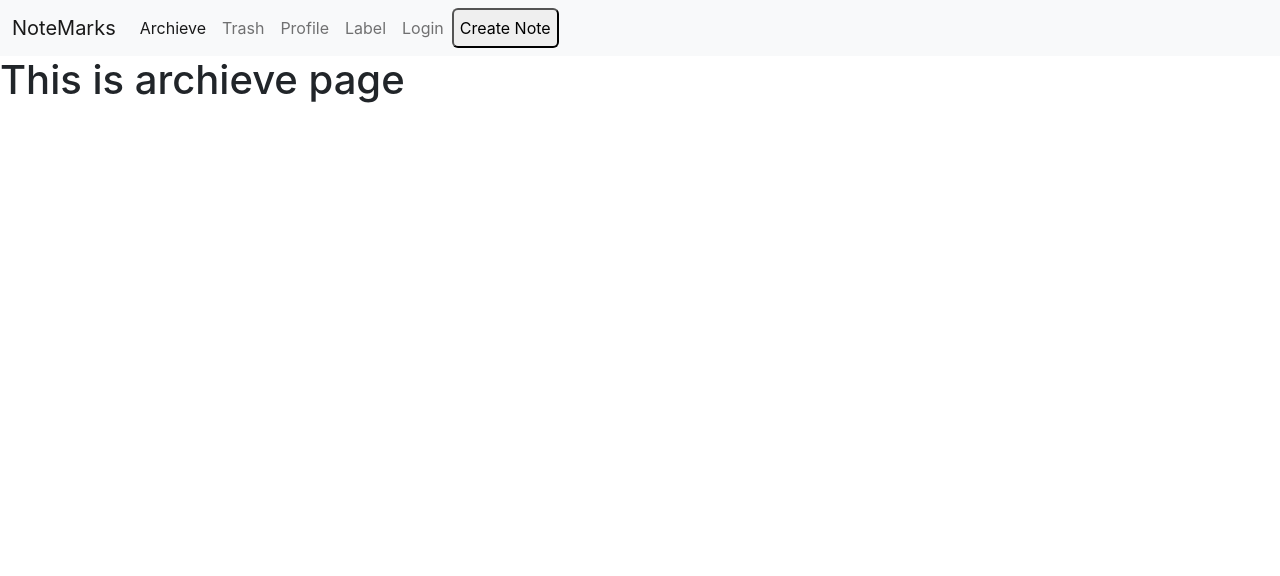
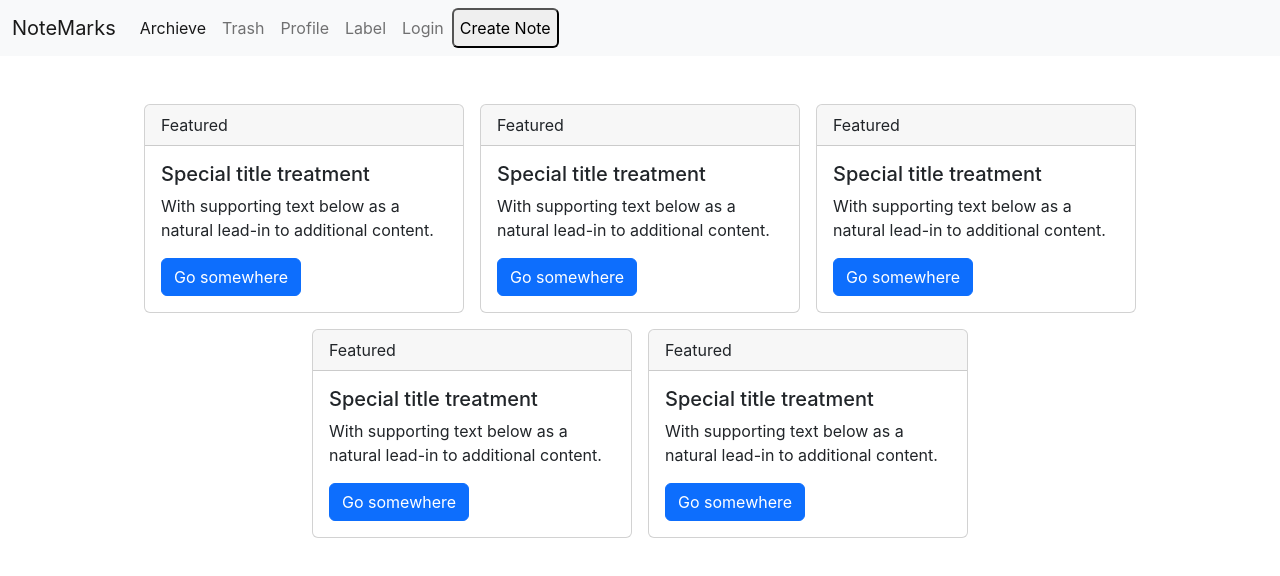
Before and after one commit to saketkum11/notemarks, a React (Create React App) app: page /archive in a window 1280 px wide. Shown: the top 576 px of the page. Built offline with nearby package versions, Linux system fonts and the light colour scheme; what miragejs would draw is missing.

Commit message:
added: html and style

```diff
--- a/src/Page/Archieve/Archieve.jsx
+++ b/src/Page/Archieve/Archieve.jsx
@@ -1,7 +1,8 @@
+import { Card } from "../index";
 const Archieve = () => {
   return (
     <>
-      <h1>This is archieve page</h1>
+      <Card></Card>
     </>
   );
 };
--- a/src/Page/Label/Label.jsx
+++ b/src/Page/Label/Label.jsx
@@ -1,7 +1,8 @@
+import { Card } from "../index";
 const Label = () => {
   return (
     <>
-      <h1>This is label</h1>
+      <Card></Card>
     </>
   );
 };
--- a/src/Page/Trash/Trash.jsx
+++ b/src/Page/Trash/Trash.jsx
@@ -1,7 +1,8 @@
+import { Card } from "../index";
 const Trash = () => {
   return (
     <>
-      <h2>This is Trash page</h2>
+      <Card></Card>
     </>
   );
 };
```
